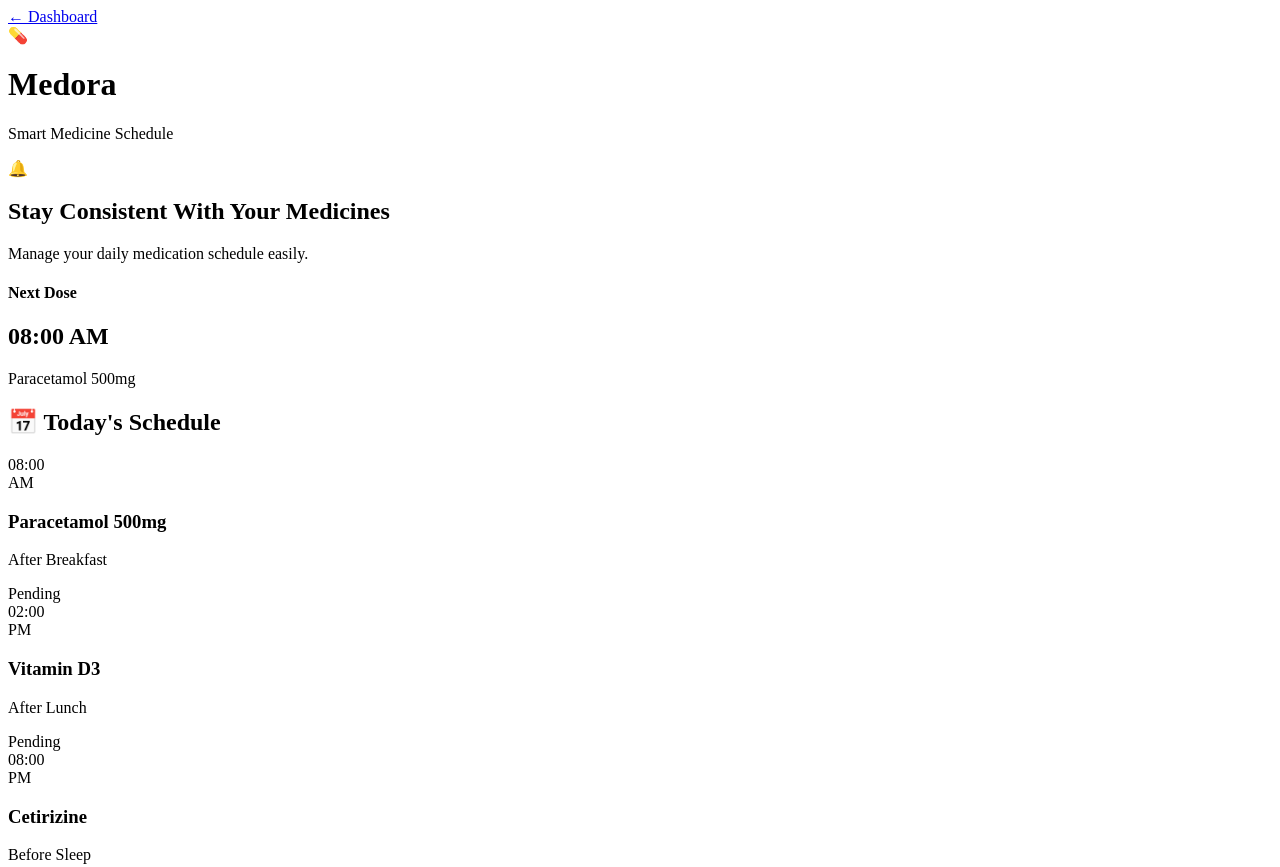
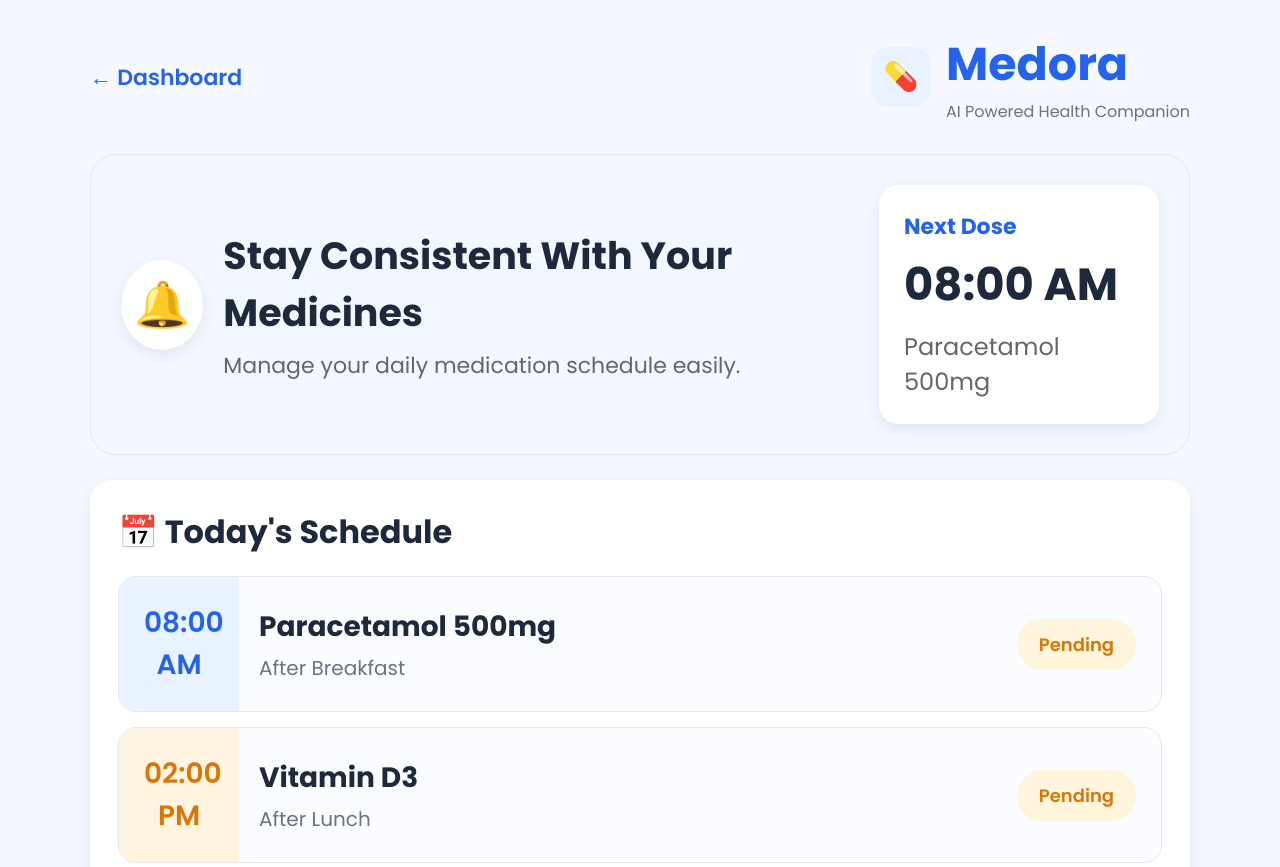
Before and after one commit to AnjneyRai/Medora, a plain HTML site: page reminders.html in a window 1280 px wide. Shown: the top 867 px of the page. Drawn offline with Linux system fonts and the light colour scheme; a script that the page names is missing.

Commit message:
made ui changes

```diff
--- a/reminders.html
+++ b/reminders.html
@@ -9,7 +9,7 @@
 <link rel="preconnect" href="https://fonts.gstatic.com" crossorigin>
 <link href="https://fonts.googleapis.com/css2?family=Poppins:wght@300;400;500;600;700&display=swap" rel="stylesheet">
 
-<link rel="stylesheet" href="reminder.css">
+<link rel="stylesheet" href="css/reminders.css">
 </head>
 
 <body>
@@ -28,7 +28,7 @@
 
 <div>
 <h1>Medora</h1>
-<p>Smart Medicine Schedule</p>
+<p>AI Powered Health Companion</p>
 </div>
 
 </div>
```
